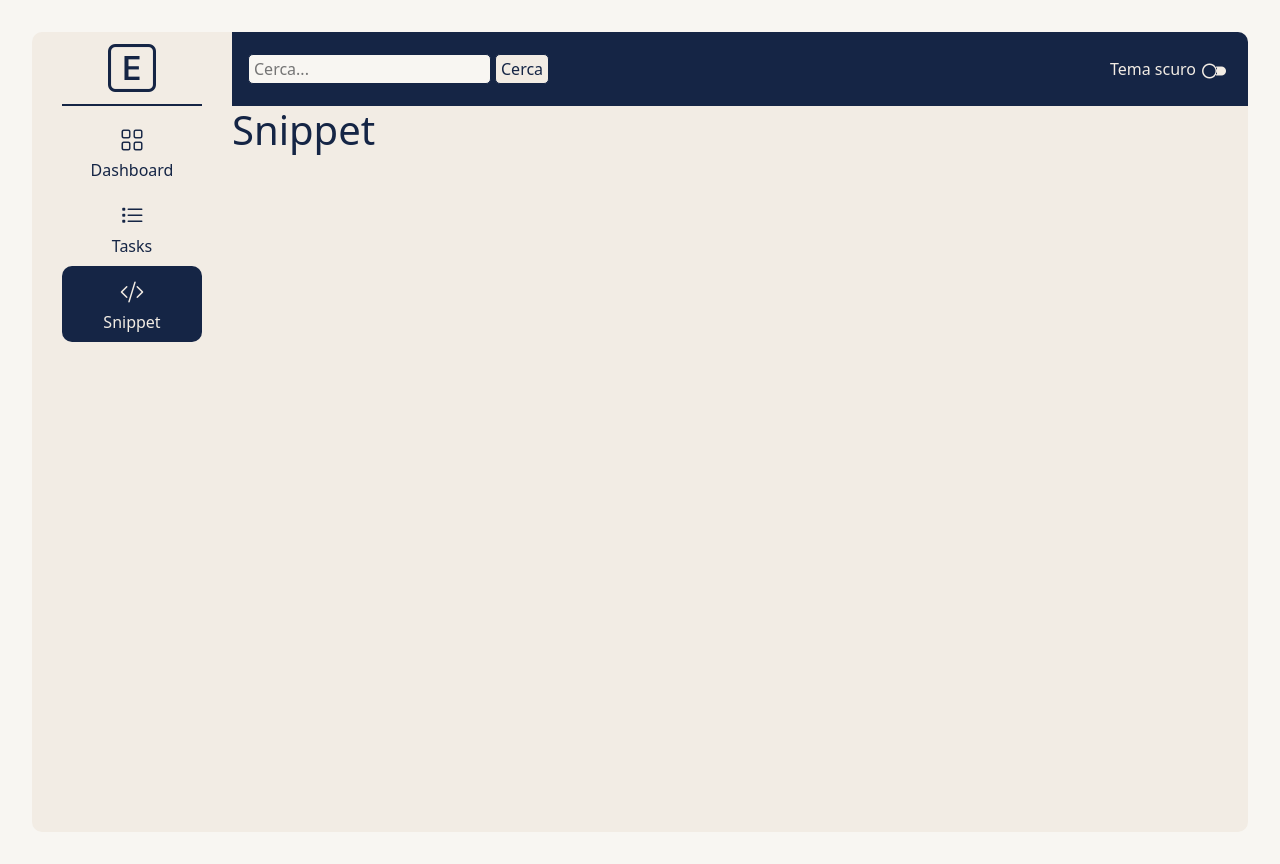
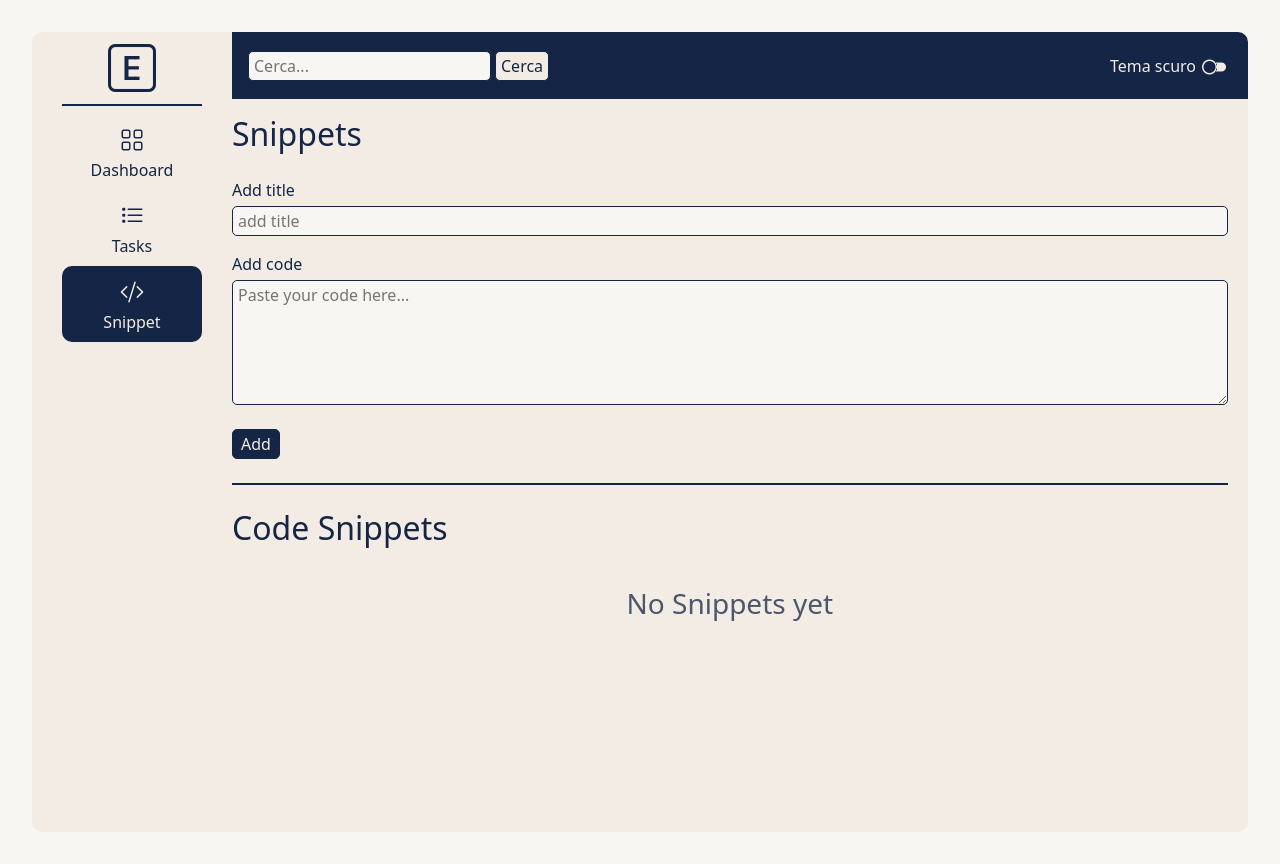
Before and after one commit to VincenzoLivigni/devflow-dashboard, a React (Vite) app: page /snippet in a window 1280 px wide. Built offline with nearby package versions, Linux system fonts and the light colour scheme.

Commit message:
add snippet feature with styling and improvements

```diff
--- a/src/components/tasks/TaskFilters.jsx
+++ b/src/components/tasks/TaskFilters.jsx
@@ -7,7 +7,7 @@ export default function TaskFilters({ search, setSearch, statusFilter, setStatus
                 <div>
                     <span className="d-flex fw-medium">Search tasks</span>
                     <input
-                        className="input me-1"
+                        className="input"
                         type="text"
                         placeholder="Search..."
                         value={search}
--- a/src/index.css
+++ b/src/index.css
@@ -2,7 +2,6 @@
 @import url(bootstrap-icons);
 
 :root {
-
   /* Light mode */
   --primary: #F2ECE4;
   --secondary: #152545;
@@ -37,12 +36,23 @@ ul {
 /* utils */
 .btn,
 .input,
-.select {
+.select,
+.input-snippet,
+.textarea-snippet {
   padding: 2px 5px;
   border-radius: 5px;
   border: 1px solid var(--text);
   color: var(--text);
   background-color: var(--bg);
+}
+
+.input-snippet,
+.textarea-snippet {
+  width: 98%;
+}
+
+.textarea-snippet {
+  min-height: 125px;
 }
 
 .btn {
@@ -69,7 +79,7 @@ ul {
 /* Layout */
 .app-layout {
   width: 95%;
-  height: 100vh;
+  min-height: 100vh;
   margin: 2.5%;
   display: flex;
 }
@@ -138,14 +148,13 @@ ul {
 /* Header */
 header {
   width: 100%;
-  height: 74px;
   background-color: var(--secondary);
   color: var(--toggle-text);
   border-radius: 0px 10px 0px 0px;
   display: flex;
   justify-content: space-between;
   align-items: center;
-  padding: 0 1rem;
+  padding: 1rem;
 }
 
 .tema {
@@ -171,10 +180,11 @@ header {
 
 .task-item {
   width: 98%;
-  background-color: var(--text);
-  color: var(--toggle-text);
+  background-color: var(--bg);
+  color: var(--text);
   padding: 8px 10px;
   margin-top: 10px;
+  border: 1px solid var(--text);
   border-radius: 10px;
   display: flex;
   justify-content: space-between;
@@ -189,3 +199,24 @@ header {
   padding: 1.5rem;
   opacity: 0.75;
 }
+
+/* snippet */
+.form-snippet {
+  display: flex;
+  flex-direction: column;
+}
+
+.snippet-card {
+  width: 98%;
+  background-color: var(--primary);
+  color: var(--text);
+  margin-top: 10px;
+  border-radius: 10px;
+}
+
+.snippet-card pre {
+  background-color: var(--bg);
+  padding: 8px;
+  border: 1px solid var(--text);
+  border-radius: 10px;
+}
--- a/src/pages/Dashboard.jsx
+++ b/src/pages/Dashboard.jsx
@@ -2,7 +2,7 @@ export default function Dashboard() {
 
     return (
         <>
-            <h1>Dashboard</h1>
+            <h2 className="mt-3">Dashboard</h2>
         </>
     )
 }
--- a/src/pages/Snippet.jsx
+++ b/src/pages/Snippet.jsx
@@ -1,6 +1,72 @@
+import { useState } from "react"
+
 export default function Snippet() {
 
+    const [snippets, setSnippets] = useState([])
+
+    const [title, setTitle] = useState("")
+    const [code, setCode] = useState("")
+
+    function handleSubmit(e) {
+        e.preventDefault()
+
+        if (!title.trim() || !code.trim()) return;
+
+        const newSnippet = {
+            id: Date.now(),
+            title: title.trim(),
+            code: code.trim()
+        };
+
+        setSnippets(prev => [...prev, newSnippet])
+        setTitle("")
+        setCode("")
+    }
+
     return (
-        <h1>Snippet</h1>
+        <>
+            <h2 className="mt-3">Snippets</h2>
+            <form onSubmit={handleSubmit} className="form-snippet">
+                <label className="fw-medium mt-3 mb-1">Add title</label>
+                <input
+                    className="input-snippet mb-3"
+                    type="text"
+                    placeholder="add title"
+                    value={title}
+                    onChange={(e) => setTitle(e.target.value)}
+                />
+
+                <label className="fw-medium mb-1">Add code</label>
+                <textarea
+                    className="textarea-snippet mb-4"
+                    placeholder="Paste your code here..."
+                    value={code}
+                    onChange={(e) => setCode(e.target.value)}
+                />
+
+                <div>
+                    <button type="submit" className="btn primary px-2">Add</button>
+                </div>
+            </form>
+
+            <div className="separator2"></div>
+
+            <section>
+                <h2 className="mb-3">Code Snippets</h2>
+                {
+                    snippets.length === 0 ? (
+                        <div className="empty-state">
+                            <h3>No Snippets yet</h3>
+                        </div>
+                    ) :
+                        snippets.map((s) => (
+                            <div key={s.id} className="snippet-card">
+                                <h4 className="mb-">{s.title}</h4>
+                                <pre>{s.code}</pre>
+                            </div>
+                        ))
+                }
+            </section>
+        </>
     )
 }
--- a/src/pages/Tasks.jsx
+++ b/src/pages/Tasks.jsx
@@ -101,7 +101,7 @@ export default function Tasks() {
 
     return (
         <>
-            <h1>Task manager</h1>
+            <h2 className="mt-3">Task manager</h2>
 
             <TaskFilters
                 search={search}
```
